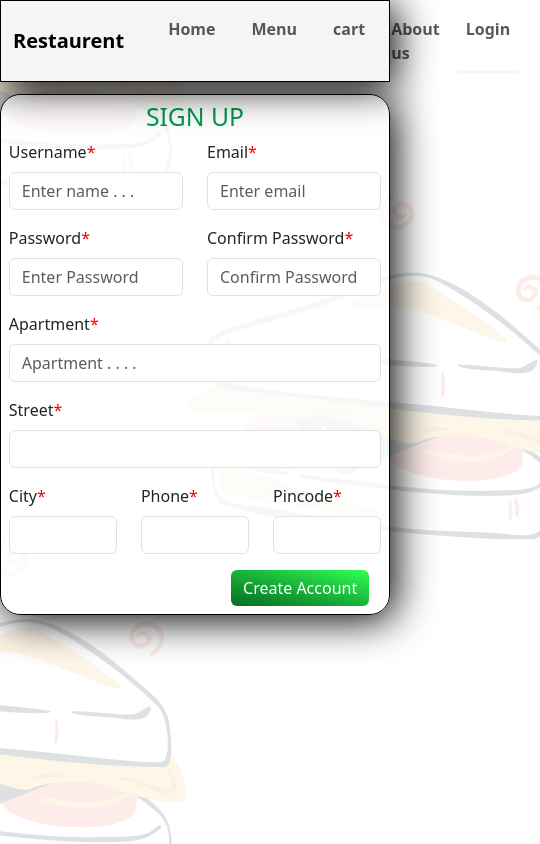
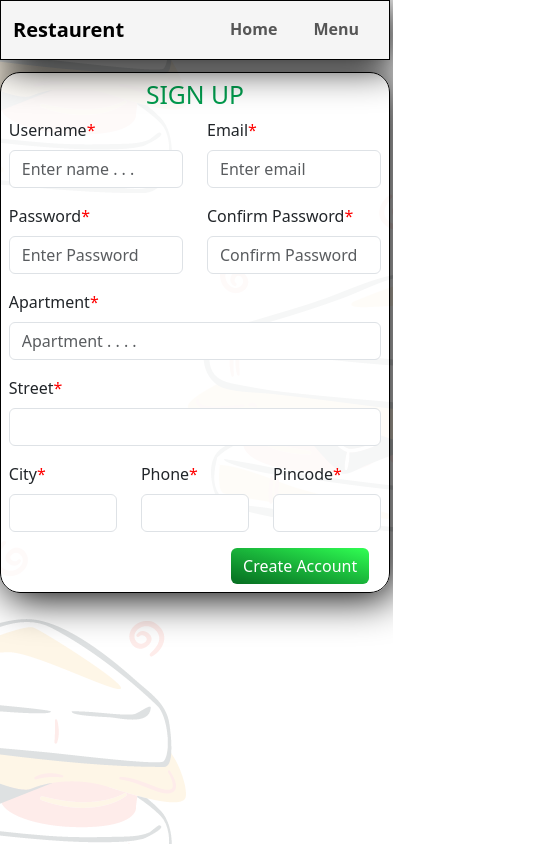
Before and after one commit to manibalaji003/RESTAURENT-WEBSITE, a React (Vite) app in the folder frontend/: page /signup in a window 390 px wide. Shown: the whole page, 540 px wide, since content can reach past the window. Built offline with nearby package versions, Linux system fonts and the light colour scheme.

Commit message:
validation phone complted

```diff
--- a/frontend/src/App.css
+++ b/frontend/src/App.css
@@ -80,6 +80,14 @@ super{
   box-shadow: 5px 5px 10px 5px  black;
 
 }
+
+.review{
+  display: flex;
+  flex-direction: row;
+  flex-wrap: wrap;
+  justify-content: center;
+}
+
 .aboutcontact{
   background-color: rgba(0, 0, 0, 0.568);
   color: white;
--- a/frontend/src/Components/Header.jsx
+++ b/frontend/src/Components/Header.jsx
@@ -4,7 +4,7 @@ import {Container,Nav,Navbar} from 'react-bootstrap'
 const Header = () => {
   return (
     <div>
-        <Navbar  className='navibar'>
+        <Navbar  className='navibar d-flex'>
             <Container>
                 <Navbar.Brand style={{color:'black',fontWeight:'600'}}>Restaurent</Navbar.Brand>
                </Container>
@@ -12,9 +12,9 @@ const Header = () => {
             <Nav >
             <Nav.Link href="/" className='navtext' style={{ fontWeight:'600'}}>Home</Nav.Link>
             <Nav.Link href="/menu" className='navtext' style={{ fontWeight:'600'}}>Menu</Nav.Link>
-            <Nav.Link href="/" className='navtext cart' style={{ fontWeight:'600'}} >cart</Nav.Link>
+           {/*} <Nav.Link href="/" className='navtext cart' style={{ fontWeight:'600'}} >cart</Nav.Link>
             <Nav.Link href="#features className='navtext'"style={{ fontWeight:'600'}}>About us</Nav.Link>
-            <Nav.Link href="loginpage" className='navtext' style={{ fontWeight:'600'}}>Login</Nav.Link>
+            <Nav.Link href="loginpage" className='navtext' style={{ fontWeight:'600'}}>Login</Nav.Link>*/}
           </Nav>
            </Container>
         </Navbar>
--- a/frontend/src/Components/Review.jsx
+++ b/frontend/src/Components/Review.jsx
@@ -6,7 +6,7 @@ const Review = () => {
 
   return (
     <>
-        <div className='review d-flex justify-content-center'>
+        <div className='review'>
             <Container  className='allreview'>
                 <Card style={{ width: '14rem' }}>
                         <Card.Body>
--- a/frontend/src/Pages/Signup.jsx
+++ b/frontend/src/Pages/Signup.jsx
@@ -61,6 +61,11 @@ const checkpin=(data)=>{
   return param.test(data);
 }
 
+const checkphone = (data)=>{
+  const param=new RegExp(/^[6-9]\d{9}$/);
+  return param.test(data);
+}
+
 const handlingForm = async (e) =>{
   e.preventDefault();
 
@@ -116,6 +121,10 @@ return;
   if(!checkpin(userData.pincode)){
       alert("invalid pin");
       return ;
+  }
+  if(!checkphone(userData.phone)){
+    alert("invalid phone number");
+    return;
   }
 
   try{
```
